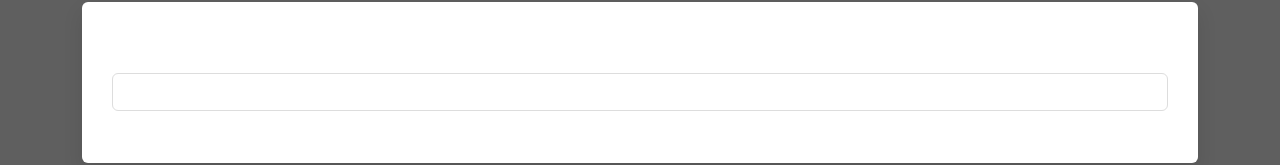
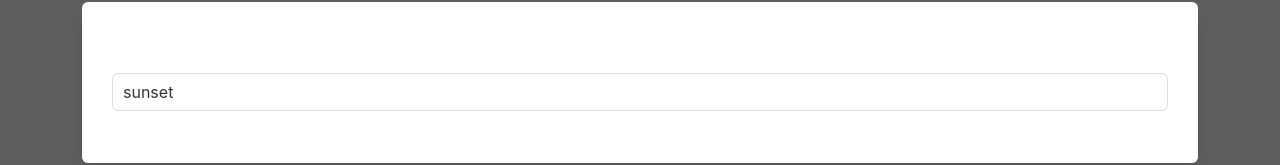
Before and after one commit to Polina-eliza/dictionary-project, a React (Create React App) app: page / in a window 1280 px wide. Shown: the part 183-348 px from the top of the page. Built offline with nearby package versions, Linux system fonts and the light colour scheme; no server answers.

Commit message:
added default word to the search bar

```diff
--- a/src/App.js
+++ b/src/App.js
@@ -10,7 +10,7 @@ export default function App() {
           <img src={logo} className="App-logo img-fluid" alt="logo" />
         </header>
         <main>
-          <Dictionary />
+          <Dictionary defaultKeyword="sunset"/>
         </main>
         <footer className="App-footer">
           <small>Coded by Polina</small>
```
